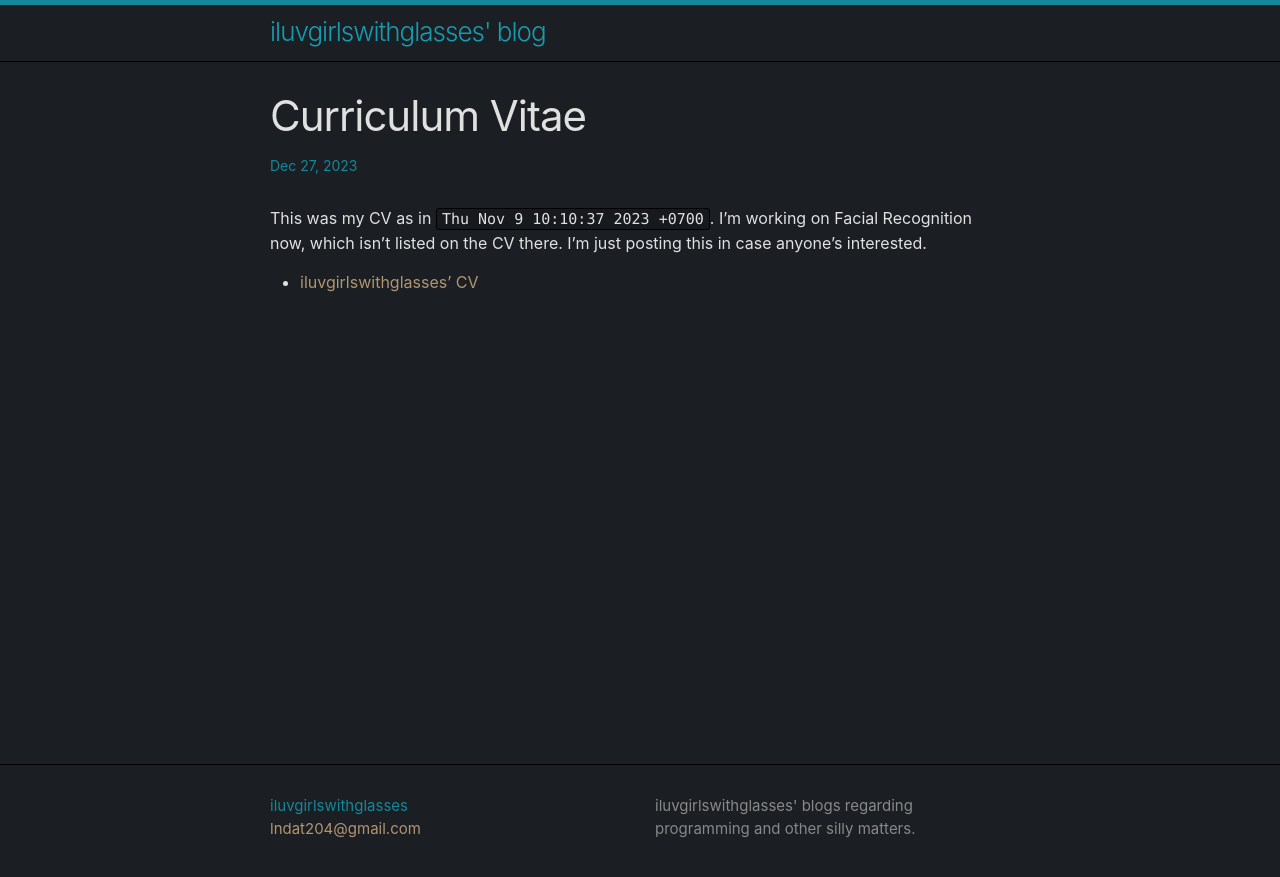
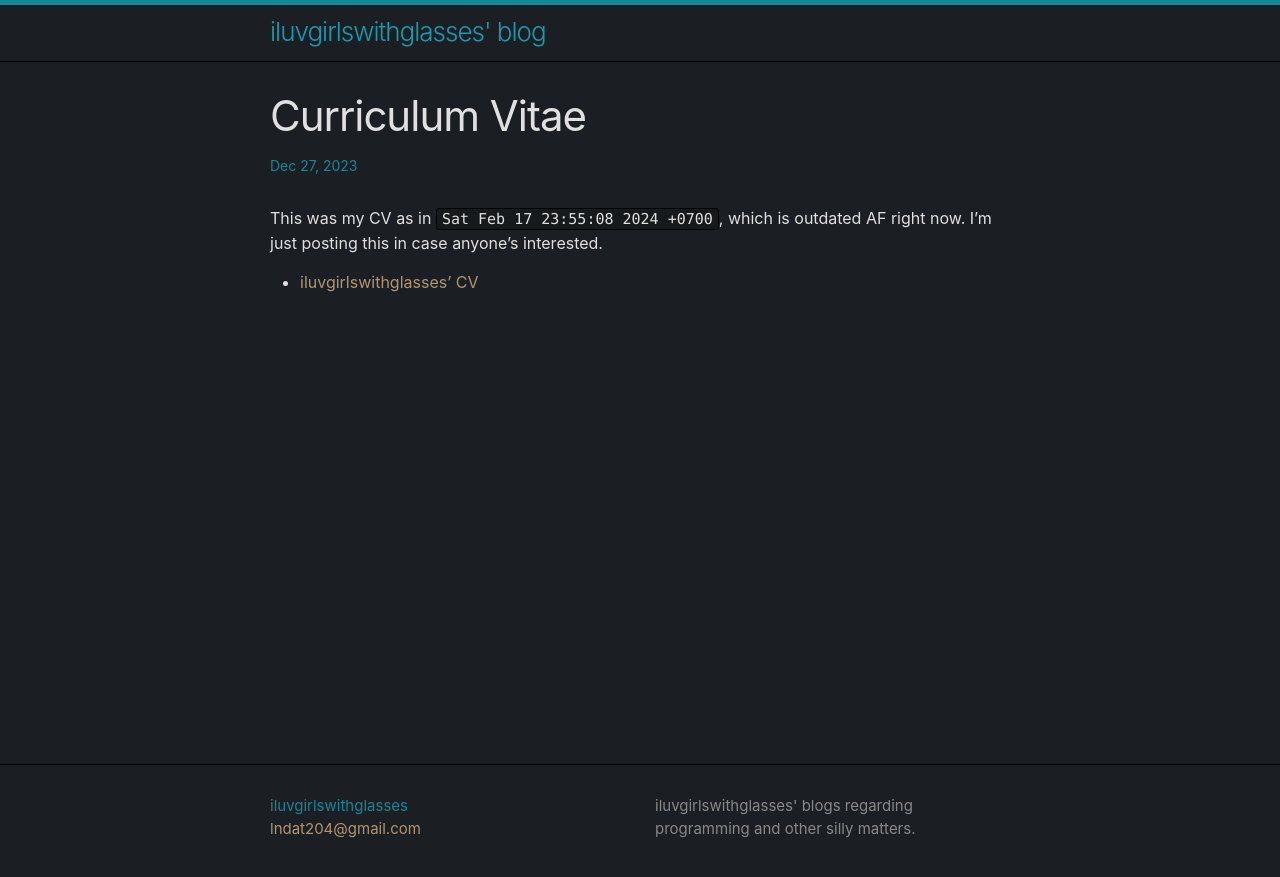
Before and after one commit to iluvgirlswithglasses/github-pages, a Jekyll site: the page built from _posts/2023-12-27-CV.md, in a window 1280 px wide. Shown: the top 877 px of the page. Built offline with Jekyll 4.4.1, drawn with Linux system fonts in a browser that asks for light colours; our own code applies the rules of GitHub Pages for plain Markdown files.

```diff
--- a/_posts/2023-12-27-CV.md
+++ b/_posts/2023-12-27-CV.md
@@ -4,6 +4,6 @@ date: 2023-12-27
 category: [Miscellaneous]
 ---
 
-This was my CV as in `Thu Nov 9 10:10:37 2023 +0700`. I'm working on Facial Recognition now, which isn't listed on the CV there. I'm just posting this in case anyone's interested.
+This was my CV as in `Sat Feb 17 23:55:08 2024 +0700`, which is outdated AF right now. I'm just posting this in case anyone's interested.
 
 - [iluvgirlswithglasses' CV](https://raw.githubusercontent.com/iluvgirlswithglasses/iluvgirlswithglasses/main/cv/cv.pdf)
```
